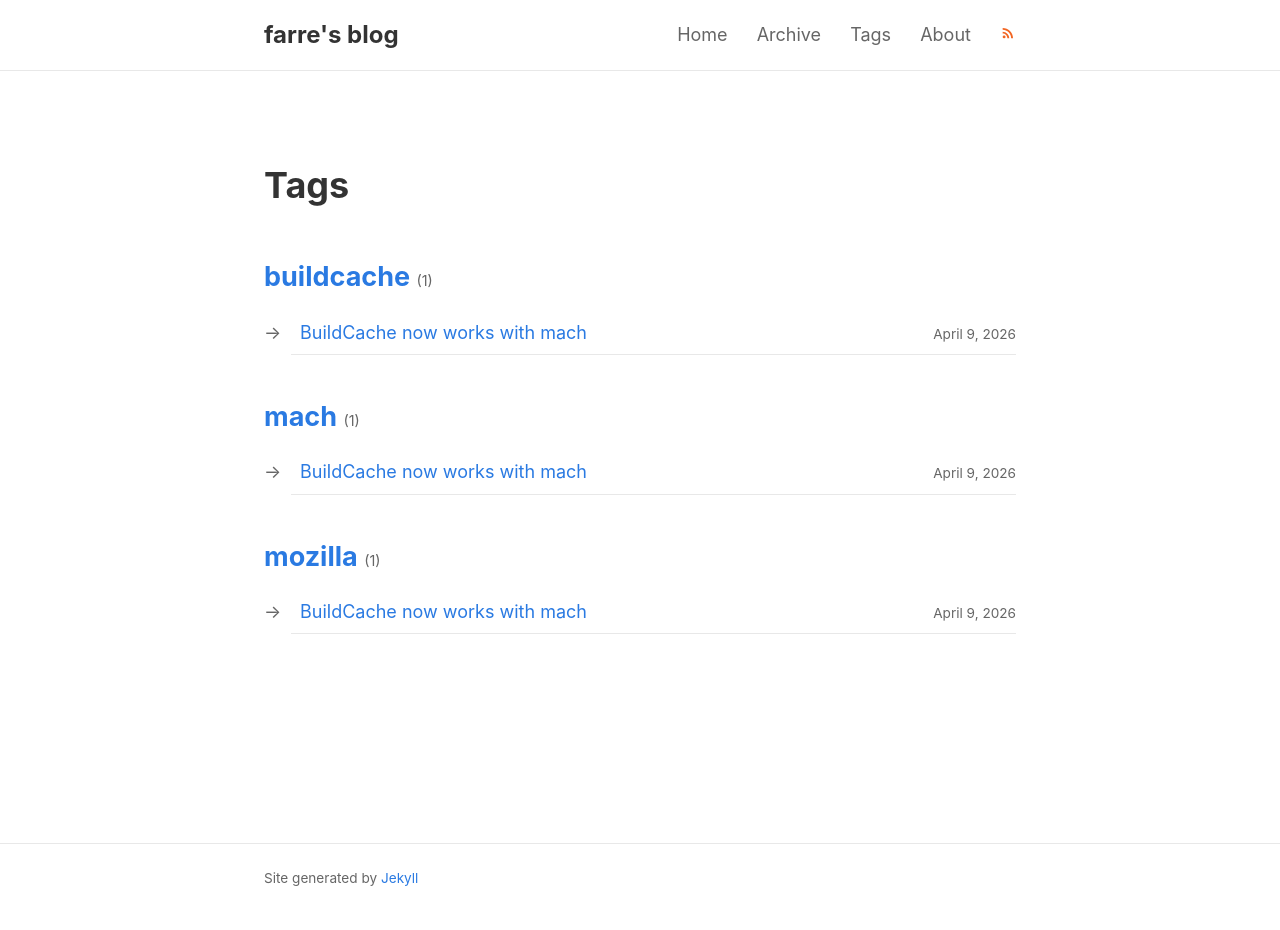
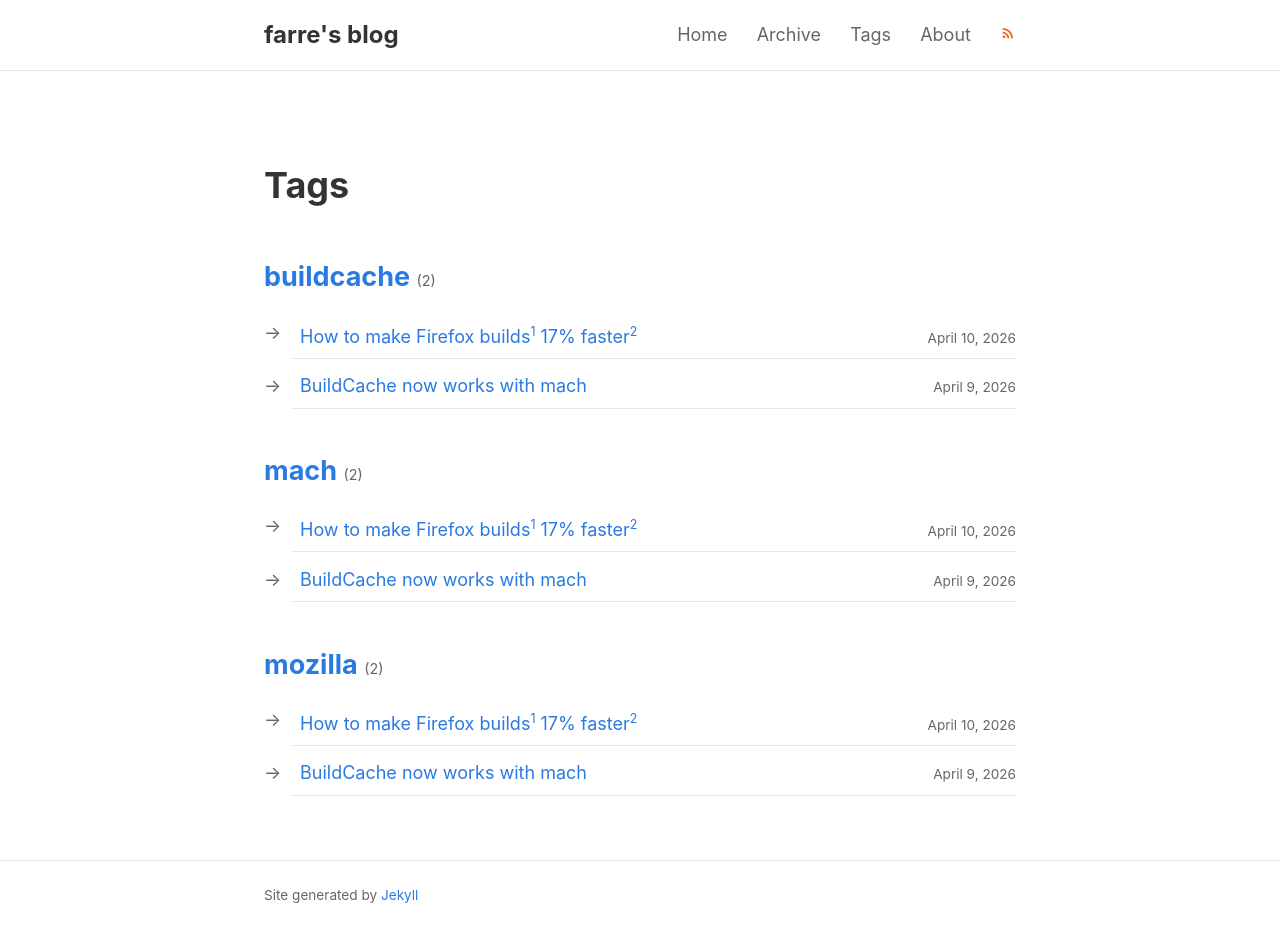
Before and after one commit to farre/blog, a Jekyll site: the page built from tags.html, in a window 1280 px wide. Built offline with Jekyll 4.4.1, drawn with Linux system fonts in a browser that asks for light colours; some of the changed lines change nothing that is shown.

Commit message:
Buildcache can now cache webidl in mach

```diff
--- /dev/null
+++ b/_posts/2026-04-10-caching-webidl-codegen.md
@@ -0,0 +1,100 @@
+---
+title: How to make Firefox builds<sup><small>1</small></sup> 17% faster<sup><small>2</small></sup>
+date: 2026-04-10
+tags: [mozilla, mach, buildcache]
+---
+
+In the [previous post]({% post_url 2026-04-09-buildcache-with-mach %}), I mentioned that buildcache has some unique properties compared to ccache and sccache. One of them is its [Lua plugin system](https://gitlab.com/bits-n-bites/buildcache/-/blob/master/doc/lua.md), which lets you write custom wrappers for programs that aren't compilers in the traditional sense. With [Bug 2027655](https://bugzilla.mozilla.org/show_bug.cgi?id=2027655) now merged, we can use this to cache Firefox's WebIDL binding code generation.
+
+<!-- more -->
+
+## What's the WebIDL step?
+
+When you build Firefox, one of the earlier steps runs `python3 -m mozbuild.action.webidl` to generate C++ binding code from hundreds of `.webidl` files. It produces thousands of output files: headers, cpp files, forward declarations, event implementations, and so on. The step isn't terribly slow on its own, but it runs on every clobber build, and the output is entirely deterministic given the same inputs. That makes it a perfect candidate for caching.
+
+The problem was that the compiler cache was never passed to this step. Buildcache was only wrapping actual compiler invocations, not the Python codegen.
+
+## The change
+
+The fix in [Bug 2027655](https://bugzilla.mozilla.org/show_bug.cgi?id=2027655) is small. In `dom/bindings/Makefile.in`, we now conditionally pass `$(CCACHE)` as a command wrapper to the `py_action` call:
+
+{% highlight make %}
+WEBIDL_CCACHE=
+ifdef MOZ_USING_BUILDCACHE
+WEBIDL_CCACHE=$(CCACHE)
+endif
+
+webidl.stub: $(codegen_dependencies)
+	$(call py_action,webidl $(relativesrcdir),$(srcdir),,$(WEBIDL_CCACHE))
+	@$(TOUCH) $@
+{% endhighlight %}
+
+The `py_action` macro in `config/makefiles/functions.mk` is what runs Python build actions. The ability to pass a command wrapper as a fourth argument was also introduced in this bug. When buildcache is configured as the compiler cache, this means the webidl action is invoked as `buildcache python3 -m mozbuild.action.webidl ...` instead of just `python3 -m mozbuild.action.webidl ...`. That's all buildcache needs to intercept it.
+
+Note the `ifdef MOZ_USING_BUILDCACHE` guard. This is specific to buildcache because ccache and sccache don't have a mechanism for caching arbitrary commands. Buildcache does, through its Lua wrappers.
+
+## The Lua wrapper
+
+Buildcache's Lua plugin system lets you write a script that tells it how to handle a program it doesn't natively understand. The wrapper for WebIDL codegen, [webidl.lua](https://github.com/farre/buildcache-wrappers/blob/main/mozilla/webidl.lua), needs to answer a few questions for buildcache:
+
+- **Can I handle this command?** Match on `mozbuild.action.webidl` in the argument list.
+- **What are the inputs?** All the `.webidl` source files, plus the Python codegen scripts. These come from `file-lists.json` (which `mach` generates) and `codegen.json` (which tracks the Python dependencies from the previous run).
+- **What are the outputs?** All the generated binding headers, cpp files, event files, and the codegen state files. Again derived from `file-lists.json`.
+
+With that information, buildcache can hash the inputs, check the cache, and either replay the cached outputs or run the real command and store the results.
+
+The wrapper uses buildcache's `direct_mode` capability, meaning it hashes input files directly rather than relying on preprocessed output. This is the right approach here since we're not dealing with a C preprocessor but with a Python script that reads `.webidl` files.
+
+## Numbers
+
+Here are build times for `./mach build` on Linux, comparing compiler cachers. Each row shows a clobber build with an empty cache (cold), followed by a clobber build with a filled cache (warm):
+
+| tool       | cold  | warm  | with plugin |
+| :--------- | :---- | :---- | :---------- |
+| none       | 5m35s | n/a   | n/a         |
+| ccache     | 5m42s | 3m21s | n/a         |
+| sccache    | 9m38s | 2m49s | n/a         |
+| buildcache | 5m43s | 1m27s | 1m12s       |
+
+The "with plugin" column is buildcache with the `webidl.lua` wrapper active. It shaves another 15 seconds[^1], bringing the total down to 1m12s[^2]. Not a revolutionary improvement on its own, but it demonstrates the mechanism. The WebIDL step is just the first Python action to get this treatment; there are other codegen steps in the build that could benefit from the same approach.
+
+More broadly, these numbers show buildcache pulling well ahead on warm builds. Going from a 5m35s clean build to a 1m12s cached rebuild is a nice improvement to the edit-compile-test cycle.
+
+These are single runs on one machine, not rigorous benchmarks, but the direction is clear enough.
+
+## Setting it up
+
+If you're already using buildcache with `mach`, the Makefile change is available when updating to today's central. To enable the Lua wrapper, clone the [buildcache-wrappers](https://github.com/farre/buildcache-wrappers) repo and point buildcache at it via `lua_paths` in `~/.buildcache/config.json`:
+
+{% highlight json %}
+{
+"lua_paths": ["/path/to/buildcache-wrappers/mozilla"],
+"max_cache_size": 10737418240,
+"max_local_entry_size": 2684354560
+}
+{% endhighlight %}
+
+Alternatively, you can set the `BUILDCACHE_LUA_PATH` environment variable. A convenient place to do that is in your mozconfig:
+
+{% highlight bash %}
+mk_add_options "export BUILDCACHE_LUA_PATH=/path/to/buildcache-wrappers/mozilla/"
+{% endhighlight %}
+
+The large `max_local_entry_size` (2.5 GB) is needed because some Rust crates produce very large cache entries.
+
+## What's next
+
+The Lua plugin system is the interesting part here. The WebIDL wrapper is a proof of concept, but the same technique applies to any deterministic build step that takes known inputs and produces known outputs. There are other codegen actions in the Firefox build that could get the same treatment, and I plan to explore those next.
+
+#### Notes
+
+{:footnotes}
+
+1. For a clobber build with a warm cache
+2. On my machine
+
+[^1]: For a clobber build with a warm cache
+
+[^2]: On my machine
+
+{% include comments.html %}
--- a/assets/css/main.css
+++ b/assets/css/main.css
@@ -189,6 +189,32 @@
   margin: 0 0 1rem 1.5rem;
 }
 
+/* Footnotes */
+
+.post-content .footnotes ol, .site-content .footnotes ol {
+  list-style: decimal;
+}
+
+/* Tables */
+
+.post-content table, .site-content table {
+  width: auto;
+  border-collapse: collapse;
+  margin-bottom: 1em;
+}
+
+.post-content th, .site-content th,
+.post-content td, .site-content td {
+  border: 1px solid var(--border);
+  padding: 0.5em 0.75em;
+  text-align: left;
+}
+
+.post-content th, .site-content th {
+  background: var(--code-bg);
+  font-weight: 600;
+}
+
 /* Code */
 
 .post-content code {
```
